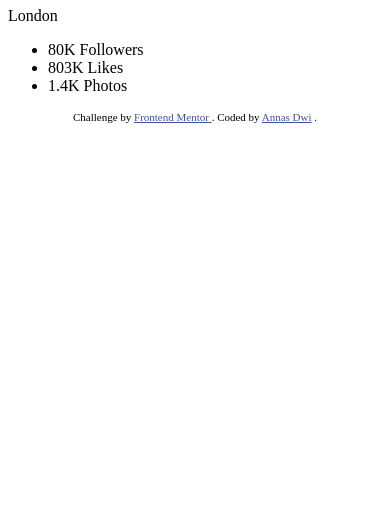
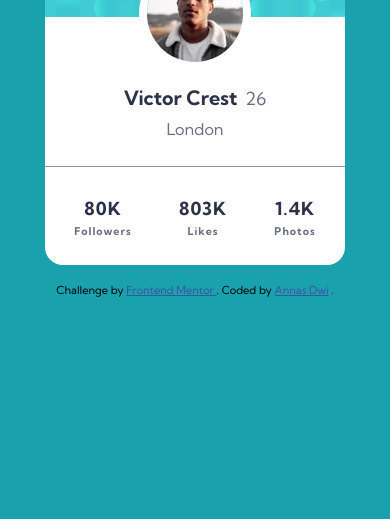
Before and after one commit to anasdwc/fm-beginner-profile-card, a plain HTML site: page index.html in a window 390 px wide. Shown: the part 325-844 px from the top of the page. Drawn offline with Linux system fonts and the light colour scheme.

Commit message:
edit mobile and desktop

```diff
--- a/index.html
+++ b/index.html
@@ -11,13 +11,14 @@
       sizes="32x32"
       href="./images/favicon-32x32.png"
     />
-    <link rel="stylesheet" href=".src/css/styles.css" />
+    <link rel="stylesheet" href="./src/css/styles.css" />
 
     <title>Frontend Mentor | Profile card component</title>
 
     <!-- Feel free to remove these styles or customise in your own stylesheet 👍 -->
     <style>
-      .attribution {
+      .attribution,
+      a {
         font-size: 11px;
         text-align: center;
       }
@@ -30,27 +31,33 @@
     <main>
       <div class="header">
         <img src="./images/bg-pattern-card.svg" alt="" aria-hidden="true" />
+        <div class="avatar">
+          <img src="./images/image-victor.jpg" alt="Avatar of Victor" />
+        </div>
       </div>
       <div class="card">
-        <div class="card__img">
-          <img src="./images/image-victor.jpg" alt="Avatar of Victor" />
-        </div>
         <div class="card__content">
-          <h1>Victor Crest 26</h1>
+          <h1>
+            Victor Crest
+            <span class="card__content__age">26</span>
+          </h1>
           <p>London</p>
         </div>
         <div class="card__stats">
           <ul>
             <li>
               <span class="card__stats__num">80K</span>
+              <br />
               Followers
             </li>
             <li>
               <span class="card__stats__num">803K</span>
+              <br />
               Likes
             </li>
             <li>
               <span class="card__stats__num">1.4K</span>
+              <br />
               Photos
             </li>
           </ul>
@@ -65,6 +72,6 @@
       . Coded by
       <a href="https://www.github.com/anasdwc">Annas Dwi</a>
       .
-    </div>
+    </footer>
   </body>
 </html>
--- /dev/null
+++ b/src/scss/styles.scss
@@ -0,0 +1,111 @@
+@import url("https://fonts.googleapis.com/css2?family=Kumbh+Sans:wght@400;700&display=swap");
+
+$dark-cyan: hsl(185, 75%, 39%);
+$very-dark-desaturated-blue: hsl(229, 23%, 23%);
+$dark-grayish-blue: hsl(227, 10%, 46%);
+$dark-gray: hsl(0, 0%, 59%);
+
+* {
+  padding: 0;
+  margin: 0;
+  font-size: 18px;
+  font-family: "Kumbh Sans";
+  font-weight: 400;
+}
+
+body {
+  background-color: $dark-cyan;
+  height: 100vh;
+  display: flex;
+  flex-direction: column;
+  justify-content: center;
+  align-items: center;
+}
+
+main {
+  background-color: white;
+  border-radius: 1rem;
+  margin-bottom: 1rem;
+  max-width: 300px;
+}
+
+.header {
+  position: relative;
+
+  & > img {
+    width: 100%;
+    border-radius: 1rem 1rem 0 0;
+  }
+
+  .avatar {
+    img {
+      position: absolute;
+      border-radius: 50%;
+      border: 8px solid white;
+      position: absolute;
+      left: 0;
+      right: 0;
+      margin: 0 auto;
+      bottom: -48px;
+    }
+  }
+}
+
+.card {
+  display: flex;
+  flex-direction: column;
+  align-items: center;
+  padding: 0 0 1.5rem;
+
+  &__content {
+    padding: 1.5rem;
+    text-align: center;
+
+    h1 {
+      padding-top: 2rem;
+      font-weight: 700;
+      font-size: 1.1rem;
+      color: $very-dark-desaturated-blue;
+
+      .card__content__age {
+        padding-left: 0.2rem;
+        font-weight: 400;
+        color: $dark-grayish-blue;
+      }
+    }
+
+    p {
+      font-size: 0.9rem;
+      padding-top: 0.5rem;
+      color: $dark-grayish-blue;
+      font-weight: 400;
+    }
+  }
+
+  &__stats {
+    width: 100%;
+    border-top: 1px solid $dark-gray;
+    padding-top: 1.5rem;
+    text-align: center;
+
+    ul {
+      display: flex;
+      list-style-type: none;
+      gap: 1rem;
+      justify-content: space-evenly;
+
+      li {
+        font-size: 0.6rem;
+        letter-spacing: 1px;
+        color: $dark-grayish-blue;
+        font-weight: 700;
+      }
+    }
+
+    &__num {
+      color: $very-dark-desaturated-blue;
+      font-weight: 700;
+      line-height: 1.625;
+    }
+  }
+}
```
Also changed, not shown: src/css/styles.css (added), 1 other file.
